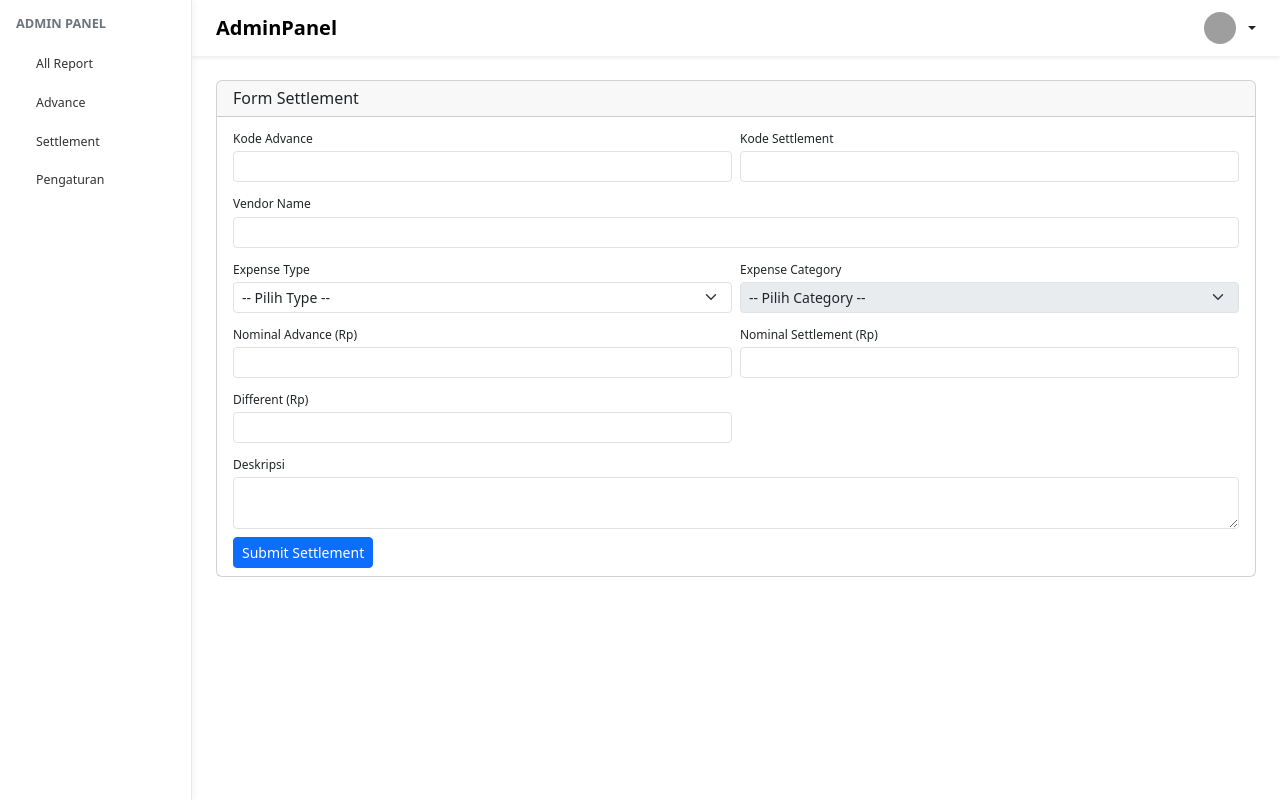
After one commit to fadilefdika/expense-management, a Laravel app: template resources/views/pages/settlement/create.blade.php in a window 1280 px wide. The commit adds this page. Run offline with Laravel 12, Linux system fonts and the light colour scheme; the template is opened without the code that fills it, so the values that code supplies are empty; style sheets or scripts are compiled from the project's sources; parts of the project's set-up code (start-up, migrations or seed data) failed here and were passed over; some libraries are stand-ins or nearby versions; grey boxes are pictures that could not be loaded.

Commit message:
Update advance and settlement management: rename sub_type fields, enhance SettlementController with create method, and adjust routes for settlement creation.

```diff
--- a/app/Http/Controllers/AdvanceController.php
+++ b/app/Http/Controllers/AdvanceController.php
@@ -33,7 +33,7 @@ class AdvanceController extends Controller
     {
         $request->validate([
             'main_type' => 'required|string|in:Advance,PR-Online',
-            'sub_type' => 'required|string|in:GAA,HRA,GAO,HRO',
+            'sub_type_advance' => 'required|string|in:GAA,HRA,GAO,HRO',
             'date_advance' => 'required|date',
             'description' => 'required|string|max:255',
             'nominal' => 'required|numeric|min:0',
@@ -47,9 +47,9 @@ class AdvanceController extends Controller
 
             Advance::create([
                 'main_type' => $request->main_type,
-                'sub_type' => $request->sub_type,
+                'sub_type_advance' => $request->sub_type_advance,
                 'date_advance' => $date,
-                'code_advance' => $this->generateAdvanceCode($request->sub_type),
+                'code_advance' => $this->generateAdvanceCode($request->sub_type_advance),
                 'description' => $request->description,
                 'nominal' => $request->nominal,
             ]);
--- a/app/Models/Advance.php
+++ b/app/Models/Advance.php
@@ -10,7 +10,8 @@ class Advance extends Model
 
     protected $fillable = [
         'main_type',
-        'sub_type',
+        'sub_type_advance',
+        'sub_type_settlement',
         'code_advance',
         'code_settlement',
         'date_advance',
--- a/resources/views/layouts/partials/sidebar.blade.php
+++ b/resources/views/layouts/partials/sidebar.blade.php
@@ -72,7 +72,7 @@
             </a>
         </li>
         <li class="nav-item">
-            <a href="{{route('admin.settlement.index')}}" class="sidebar-link {{ request()->routeIs('admin.settlement.*') ? 'active' : '' }}">
+            <a href="#{{--route('admin.settlement.create')--}}" class="sidebar-link {{ request()->routeIs('admin.settlement.*') ? 'active' : '' }}">
                 <i class="bi bi-receipt sidebar-icon"></i>
                 Settlement
             </a>
--- a/resources/views/pages/advance/index.blade.php
+++ b/resources/views/pages/advance/index.blade.php
@@ -49,8 +49,8 @@
             </div>
 
             <div class="col-md-6">
-              <label for="sub_type" class="form-label fw-semibold">Type<span class="text-danger"> *</span></label>
-              <select name="sub_type" id="sub_type" class="form-select rounded-3 shadow-sm" required>
+              <label for="sub_type_advance" class="form-label fw-semibold">Type<span class="text-danger"> *</span></label>
+              <select name="sub_type_advance" id="sub_type_advance" class="form-select rounded-3 shadow-sm" required>
                 <option value="">-- Pilih Type --</option>
               </select>
             </div>
@@ -100,7 +100,7 @@
     <script>
       document.addEventListener('DOMContentLoaded', function () {
         const mainType = document.getElementById('main_type');
-        const subType = document.getElementById('sub_type');
+        const subType = document.getElementById('sub_type_advance');
         const nominalDisplay = document.getElementById('nominal_display');
         const nominal = document.getElementById('nominal');
         const wrapper = document.getElementById('datepicker-wrapper');
--- /dev/null
+++ b/resources/views/pages/settlement/create.blade.php
@@ -0,0 +1,129 @@
+@extends('layouts.app')
+
+@section('content')
+<style>
+    .form-label-sm {
+        font-size: 0.75rem;
+        margin-bottom: 0.2rem;
+    }
+</style>
+
+<div class="card">
+    <div class="card-header py-2"><h6 class="mb-0">Form Settlement</h6></div>
+    <div class="card-body py-2">
+        <form action="#{{-- route('settlement.store') --}}" method="POST">
+            @csrf
+
+            <div class="row g-2">
+                {{-- Kode --}}
+                <div class="col-md-6">
+                    <label for="code_advance" class="form-label form-label-sm">Kode Advance</label>
+                    <input type="text" name="code_advance" id="code_advance" class="form-control form-control-sm"
+                           value="{{ $noAdvance }}" readonly>
+                </div>
+                <div class="col-md-6">
+                    <label for="code_settlement" class="form-label form-label-sm">Kode Settlement</label>
+                    <input type="text" name="code_settlement" id="code_settlement" class="form-control form-control-sm" value="{{$codeSettlement}}" readonly>
+                </div>
+
+                {{-- Vendor Name --}}
+                <div class="col-md-12">
+                    <label for="vendor_name" class="form-label form-label-sm">Vendor Name</label>
+                    <input type="text" name="vendor_name" id="vendor_name" class="form-control form-control-sm" required>
+                </div>
+
+                {{-- Expense Type & Category --}}
+                <div class="col-md-6">
+                    <label class="form-label form-label-sm">Expense Type</label>
+                    <select name="expense_type" id="expense_type" class="form-select form-select-sm" required>
+                        <option value="">-- Pilih Type --</option>
+                        @foreach ($expenseTypes as $type)
+                            <option value="{{ $type->id }}" {{ $advance->expense_type_id == $type->id ? 'selected' : '' }}>
+                                {{ $type->name }}
+                            </option>
+                        @endforeach
+                    </select>
+                </div>
+                <div class="col-md-6">
+                    <label class="form-label form-label-sm">Expense Category</label>
+                    <select name="expense_category" id="expense_category" class="form-select form-select-sm" required disabled>
+                        <option value="">-- Pilih Category --</option>
+                        @foreach ($expenseCategories as $cat)
+                            <option value="{{ $cat->id }}"
+                                    data-type="{{ $cat->expense_type_id }}"
+                                    {{ $advance->expense_category_id == $cat->id ? 'selected' : '' }}>
+                                {{ $cat->name }}
+                            </option>
+                        @endforeach
+                    </select>
+                </div>
+
+                {{-- Nominal --}}
+                <div class="col-md-6">
+                    <label for="nominal_advance" class="form-label form-label-sm">Nominal Advance (Rp)</label>
+                    <input type="number" name="nominal_advance" id="nominal_advance" class="form-control form-control-sm"
+                           value="{{ old('nominal_advance', $advance->nominal ?? '') }}" readonly>
+                </div>
+                <div class="col-md-6">
+                    <label for="nominal_settlement" class="form-label form-label-sm">Nominal Settlement (Rp)</label>
+                    <input type="number" name="nominal_settlement" id="nominal_settlement" class="form-control form-control-sm"
+                           value="{{ old('nominal_settlement') }}" required>
+                </div>
+
+                <div class="col-md-6">
+                    <label for="nominal_settlement" class="form-label form-label-sm">Different (Rp)</label>
+                    <input type="number" name="nominal_settlement" id="nominal_settlement" class="form-control form-control-sm"
+                           value="{{ old('nominal_settlement') }}" required>
+                </div>
+
+                {{-- Deskripsi --}}
+                <div class="col-md-12">
+                    <label for="description" class="form-label form-label-sm">Deskripsi</label>
+                    <textarea name="description" id="description" class="form-control form-control-sm" rows="2" required>{{ old('description', $advance->description ?? '') }}</textarea>
+                </div>
+
+                {{-- Submit --}}
+                <div class="col-12 mt-2">
+                    <button type="submit" class="btn btn-sm btn-primary">Submit Settlement</button>
+                </div>
+            </div>
+        </form>
+    </div>
+</div>
+@endsection
+
+
+@push('scripts')
+<script>
+    document.addEventListener('DOMContentLoaded', function () {
+        const typeSelect = document.getElementById('expense_type');
+        const categorySelect = document.getElementById('expense_category');
+
+        function filterCategories() {
+            const selectedTypeId = typeSelect.value;
+
+            if (!selectedTypeId) {
+                categorySelect.disabled = true;
+                categorySelect.value = '';
+                return;
+            }
+
+            categorySelect.disabled = false;
+
+            Array.from(categorySelect.options).forEach(option => {
+                if (!option.value) return; // skip placeholder
+                const type = option.getAttribute('data-type');
+                option.hidden = type !== selectedTypeId;
+            });
+
+            categorySelect.value = '';
+        }
+
+        typeSelect.addEventListener('change', filterCategories);
+
+        if (typeSelect.value) {
+            filterCategories();
+        }
+    });
+</script>
+@endpush
--- a/routes/web.php
+++ b/routes/web.php
@@ -21,7 +21,7 @@ Route::middleware('auth')->prefix('admin')->name('admin.')->group(function () {
         Route::post('/advance', [AdvanceController::class, 'store'])->name('advance.store');
 
         // Settlement
-        Route::get('/settlement', [SettlementController::class, 'index'])->name('settlement.index');
+        Route::get('/settlement/{id}', [SettlementController::class, 'create'])->name('settlement.create');
         Route::post('/settlement', [SettlementController::class, 'store'])->name('settlement.store');
 
     });
```
Also changed, not shown: app/Http/Controllers/SettlementController.php (+44 -2 lines), app/Models/ExpenseCategory.php (added, +26 -0 lines), app/Models/ExpenseType.php (added, +24 -0 lines), resources/views/pages/dashboard.blade.php (+25 -4 lines).
